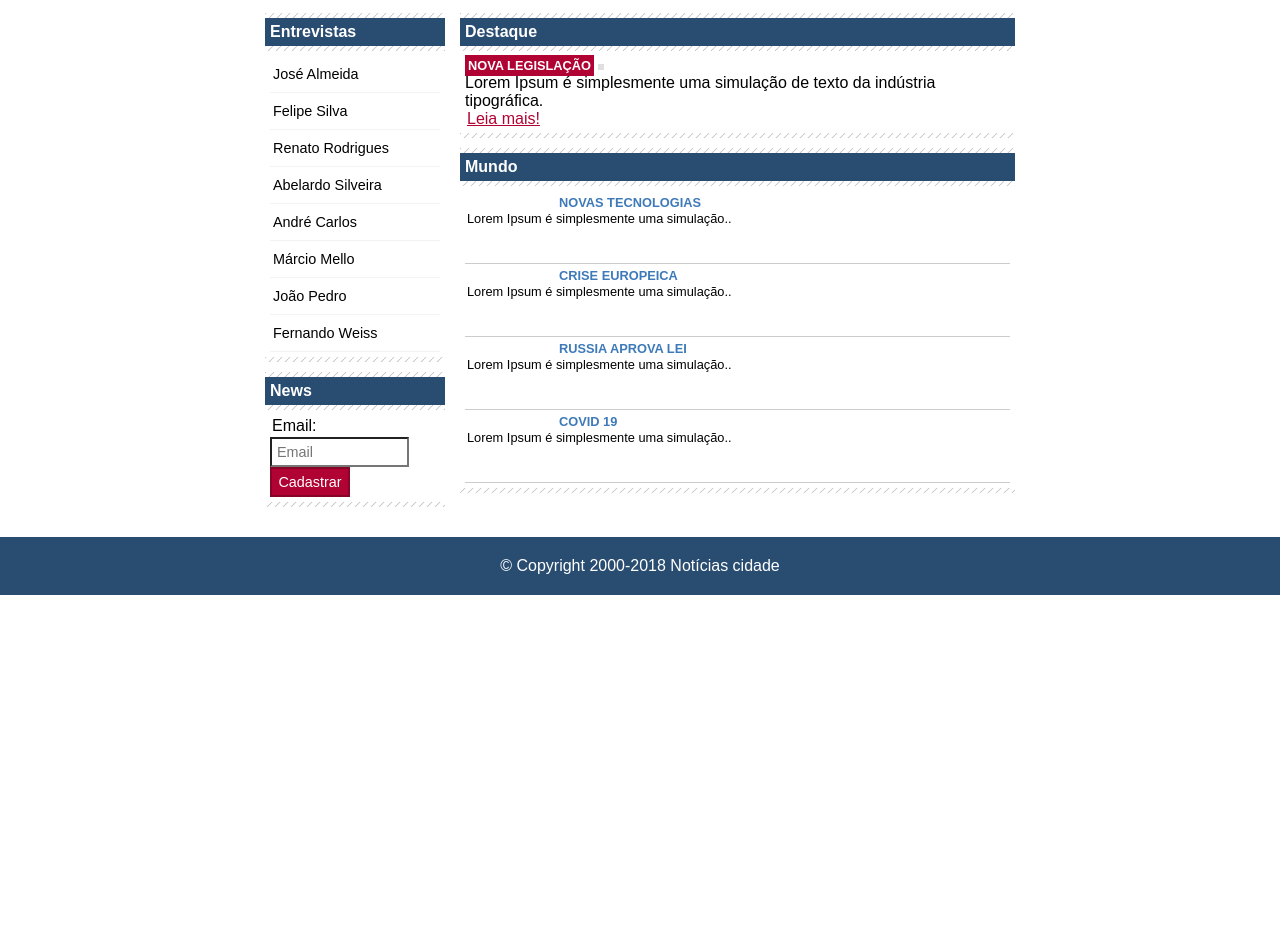
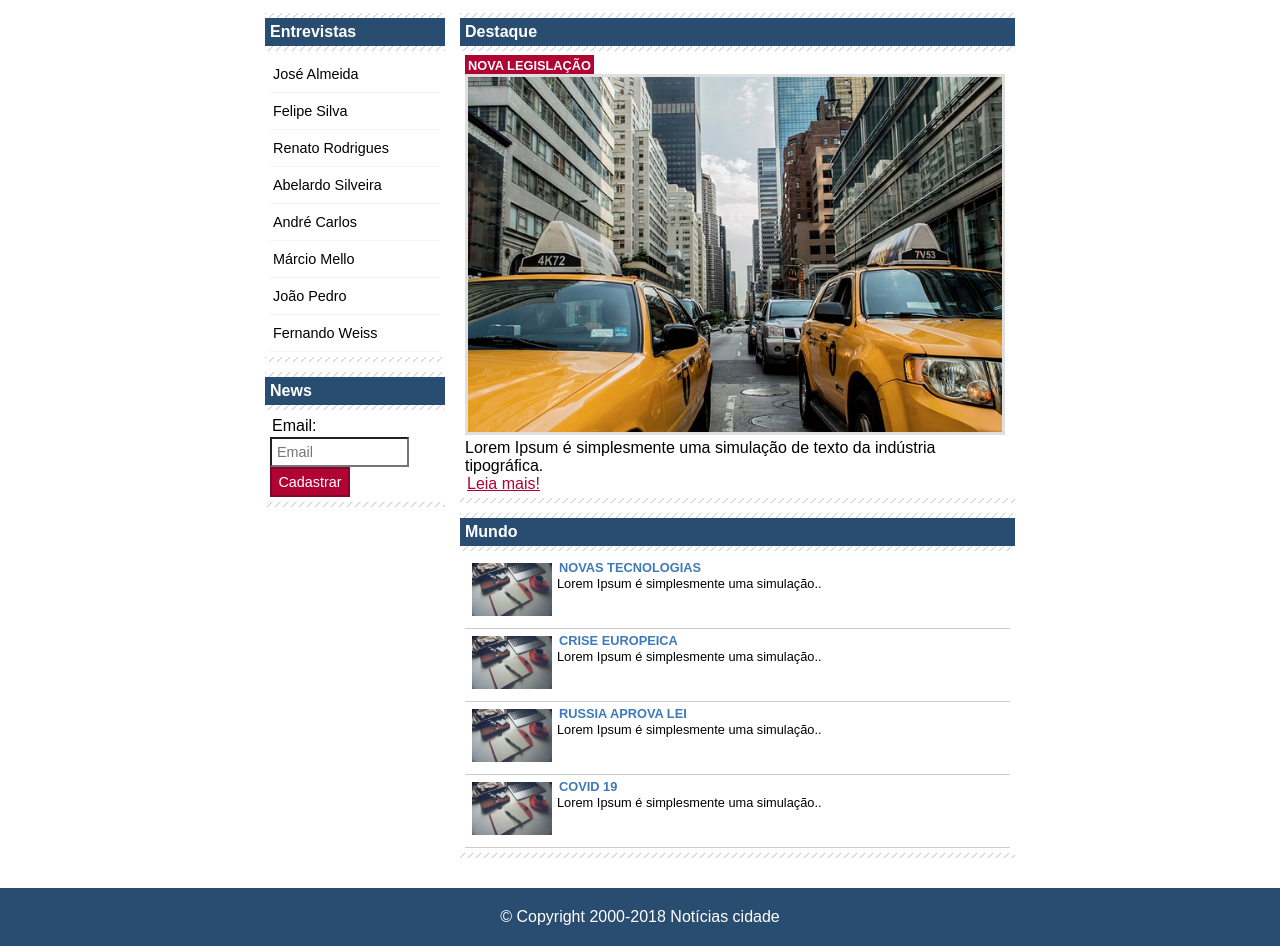
Before and after one commit to Marina-Gajego/Site_cidade, a plain HTML site: page brasil.html in a window 1280 px wide. Shown: the part 232-1178 px from the top of the page. Before the commit the page ends 827 px from the top, so only its background shows below. Drawn offline with Linux system fonts and the light colour scheme; the site is published under a folder, as on GitHub Pages, so addresses that start at the root find nothing.

Commit message:
Update brasil.html

```diff
--- a/brasil.html
+++ b/brasil.html
@@ -16,7 +16,7 @@
                 <h1 class="logo">Notícias Cidades</h1>
 
                 <ul id="navegacao">
-                    <li class="primeiro"><a id="home" href="home.html">Home</a></li>
+                    <li class="primeiro"><a id="home" href="index.html">Home</a></li>
                     <li><a id="brasil" href="brasil.html">Brasil</a></li>
                     <li><a id="inter" href="internacional.html">Internacional</a></li>
                     <li><a id="economia" href="economia.html">Economia</a></li>
@@ -34,7 +34,7 @@
                         <h2>Destaque</h2>
                         <div class="caixa-conteudo">
                             <h3>Nova Legislação</h3>
-                            <img class="imagem-principal" src="/imagens/taxi.jpg" alt="" width="100%">
+                            <img class="imagem-principal" src="./imagens/taxi.jpg" alt="" width="100%">
                             <p>
                              Lorem Ipsum é simplesmente uma simulação de texto da indústria tipográfica.
                             </p>
@@ -47,7 +47,7 @@
                         <div class="caixa-conteudo">
                             <ul id="lista-noticias">
                                 <li>
-                                    <a href=""> <img src="/imagens/tecnologia.jpg" alt="" width="80">
+                                    <a href=""> <img src="./imagens/tecnologia.jpg" alt="" width="80">
                                         <h3>Novas tecnologias</h3>
                                         <p>
                                             Lorem Ipsum é simplesmente uma simulação..
@@ -58,7 +58,7 @@
 
                             <ul id="lista-noticias">
                                 <li>
-                                    <a href=""> <img src="/imagens/tecnologia.jpg" alt="" width="80">
+                                    <a href=""> <img src="./imagens/tecnologia.jpg" alt="" width="80">
                                         <h3>Crise europeica</h3>
                                         <p>
                                         Lorem Ipsum é simplesmente uma simulação..
@@ -69,7 +69,7 @@
 
                             <ul id="lista-noticias">
                                 <li>
-                                    <a href=""> <img src="/imagens/tecnologia.jpg" alt="" width="80">
+                                    <a href=""> <img src="./imagens/tecnologia.jpg" alt="" width="80">
                                         <h3>Russia aprova lei</h3>
                                         <p>
                                         Lorem Ipsum é simplesmente uma simulação..
@@ -80,7 +80,7 @@
 
                             <ul id="lista-noticias">
                                 <li>
-                                    <a href=""> <img src="/imagens/tecnologia.jpg" alt="" width="80">
+                                    <a href=""> <img src="./imagens/tecnologia.jpg" alt="" width="80">
                                         <h3>Covid 19</h3>
                                         <p>
                                         Lorem Ipsum é simplesmente uma simulação..
```
